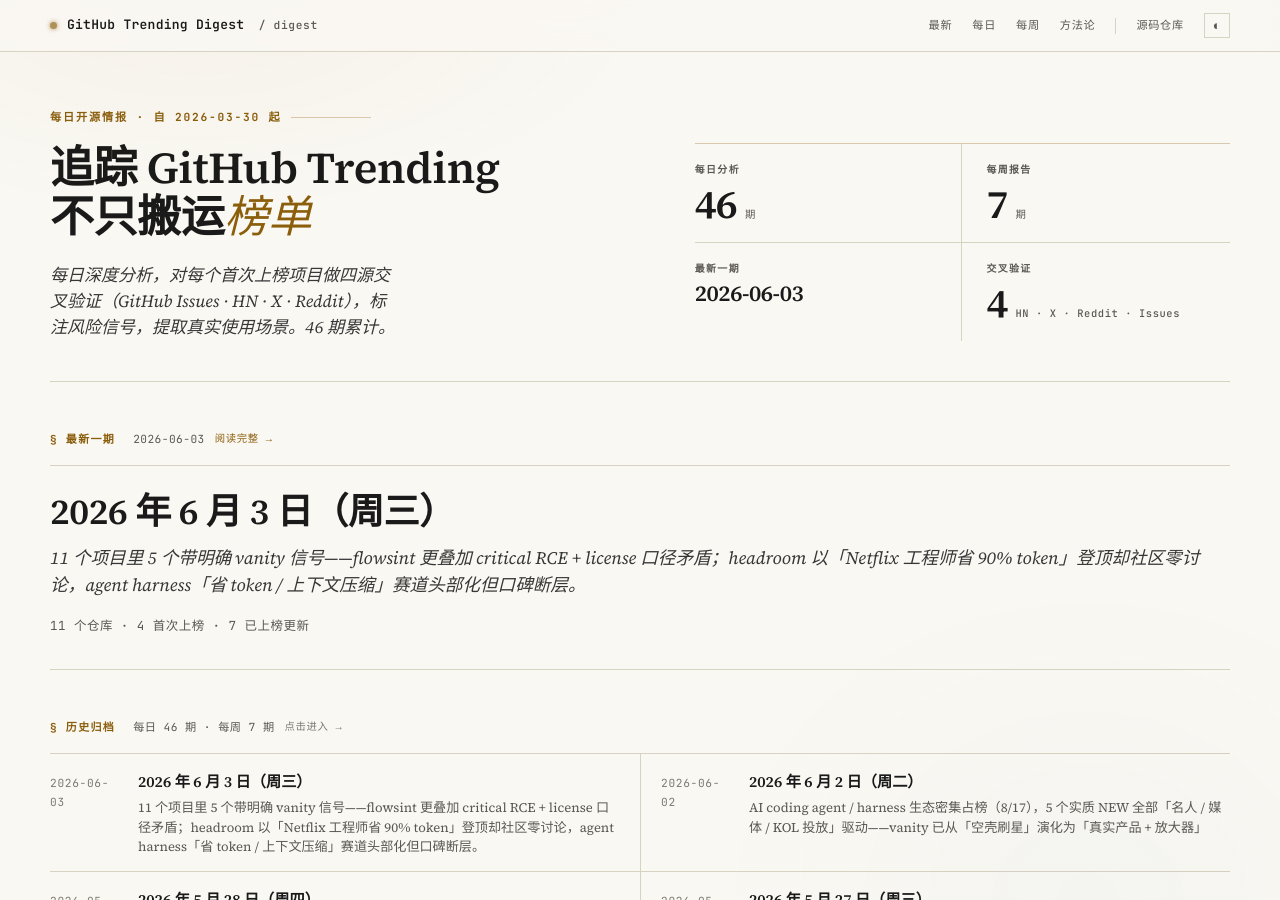
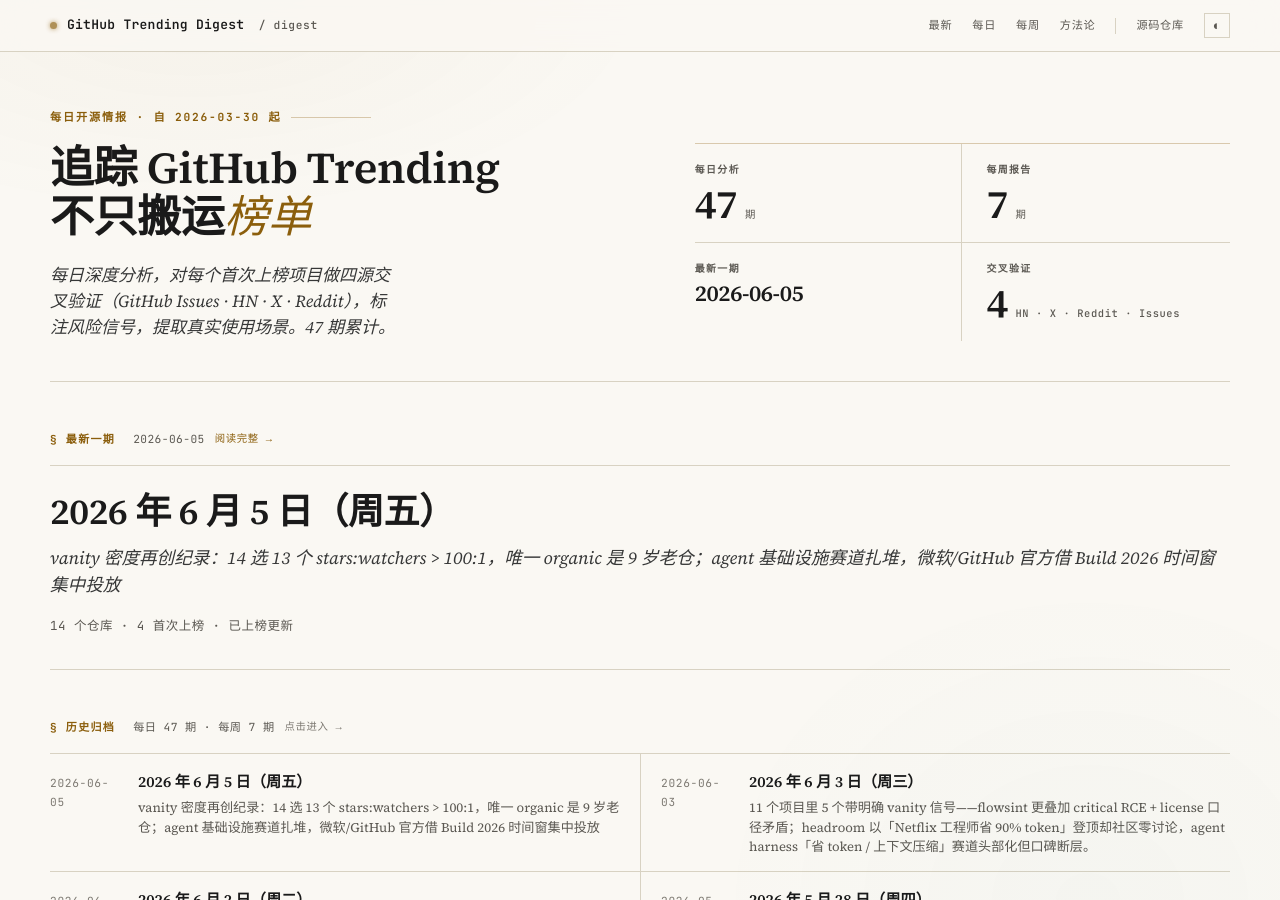
Before and after one commit to maxzyma/github-trending-digest, a Jekyll site: the page built from index.md, in a window 1280 px wide and 900 px high. Built offline with Jekyll 4.4.1, drawn with Linux system fonts in a browser that asks for light colours; part of the change alters nothing that is shown; some of the changed text lies outside the part shown.

Commit message:
daily: 2026-06-05 — vanity 密度创纪录（14 选 13 个 stars:watchers >100:1，唯一 organic 是 9 岁的 coding-interview-university 41:1）
主线三条：
1. vanity 密度本 tracker 新高——14 个里 13 个 >100:1（最极端 last30days-skill 261:1 / hermes-agent 256:1 / headroom 248:1 / open-notebook 201:1 / ECC 198:1），唯一 organic 健康样本是 jwasham/coding-interview-university（41:1）。4 个 NEW grounding 一致发现 HN/Reddit/X 自发讨论稀薄，靠官方/KOL 投放 + 媒体二次稿放大。
2. agent 基础设施赛道扎堆（6 项）：headroom（连续 #1，token 压缩）/ hermes-agent / ECC（harness 性能优化）/ copilot-sdk（官方 agent SDK，6/3 GA）/ last30days-skill / spec-kit。
3. 微软/GitHub 官方借 Build 2026 集中投放：copilot-sdk GA + openclaw-windows-node（微软联合发布，Hanselman 主导）+ spec-kit。

4 NEW（含完整社区 grounding + 风险标签）：NVIDIA/cosmos（世界模型，OpenMDW-1.1 非标准 license + 算力门槛）、lfnovo/open-notebook（NotebookLM 自托管替代，单用户 + 部署门槛）、github/copilot-sdk（强绑 Copilot CLI + premium 配额，刚 GA bug 未解）、openclaw/openclaw-windows-node（安装链脆弱 + god files + 父项目封号/CVE 争议）。
trivy 首入分析按知名老项目从简。4 RE（PaddleOCR/spec-kit/flowsint/last30days-skill）增量更新。
附带 repos/Vibe-Trading（6/04 未竟 run 遗留的已 staged submodule，随 .gitmodules 原子提交）。

Generated with Claude Code

```diff
--- /dev/null
+++ b/daily/2026-06-05-analysis.md
@@ -0,0 +1,221 @@
+---
+layout: daily
+date: 2026-06-05
+title: GitHub Trending 深度分析 — 2026 年 6 月 5 日（周五）
+subtitle: vanity 密度再创纪录：14 选 13 个 stars:watchers > 100:1，唯一 organic 是 9 岁老仓；agent 基础设施赛道扎堆，微软/GitHub 官方借 Build 2026 时间窗集中投放
+total: 14
+new_count: 4
+new_repos:
+  - repo: NVIDIA/cosmos
+    stars: 9037
+    star_delta: 133
+    lang: Jupyter Notebook
+    source_strength: 中
+    risk_tags: ['compliance', 'cost', 'dependency', 'stability']
+  - repo: lfnovo/open-notebook
+    stars: 25094
+    star_delta: 212
+    lang: TypeScript
+    source_strength: 中
+    risk_tags: ['vanity', 'stability']
+  - repo: github/copilot-sdk
+    stars: 8994
+    star_delta: 38
+    lang: Java（多语言）
+    source_strength: 中
+    risk_tags: ['dependency', 'cost', 'stability', 'vendor lock-in']
+  - repo: openclaw/openclaw-windows-node
+    stars: 1344
+    star_delta: 411
+    lang: C#
+    source_strength: 中
+    risk_tags: ['stability', 'bus_factor', 'vanity', 'compliance']
+updated_repos:
+  - repo: chopratejas/headroom
+    change: "="
+    days_listed: null
+  - repo: NousResearch/hermes-agent
+    change: ↑2
+    days_listed: null
+  - repo: affaan-m/ECC
+    change: ↓1
+    days_listed: null
+  - repo: Open-LLM-VTuber/Open-LLM-VTuber
+    change: ↑2
+    days_listed: null
+  - repo: jwasham/coding-interview-university
+    change: ↑2
+    days_listed: null
+---
+
+# GitHub Trending 深度分析 — 2026 年 6 月 5 日（周五）
+
+_vanity 密度再创纪录：14 选 13 个 stars:watchers > 100:1，唯一 organic 是 9 岁老仓；agent 基础设施赛道扎堆，微软/GitHub 官方借 Build 2026 时间窗集中投放_
+
+_项目总数: 14 | 首次上榜: 4（+1 知名老项目首入分析） | 重新上榜: 4 | 已上榜更新: 5 | 数据源: https://github.com/trending_
+
+## 本日主线
+
+**主线一：vanity 密度创新高 — 14 选 13 个 stars:watchers > 100:1，唯一 organic 是 9 岁的 coding-interview-university（41:1）**。今日榜单是本 tracker 观测以来 vanity 信号最密集的一天：除 jwasham/coding-interview-university（349K stars / 8551 watchers ≈ 41:1，2016 年至今的 organic 学习清单）外，其余 13 个全部 stars:watchers > 100:1。最极端五个：mvanhorn/last30days-skill 261:1、NousResearch/hermes-agent 256:1、chopratejas/headroom 248:1、lfnovo/open-notebook 201:1、affaan-m/ECC 198:1。四个 NEW 项目的并行 grounding 高度一致地发现：**HN/Reddit/X 三处自发讨论稀薄，口碑主要靠"官方/KOL 投放 + 媒体二次稿"放大**（open-notebook 全靠 XDA/KDnuggets/The New Stack 列表稿、HN 多次提交全 0 评；copilot-sdk HN 最高 11 分；cosmos Reddit 零讨论）。关注度与社区深度参与的背离，是本榜单当前最稳定的结构性特征——延续 5/28、6/02–6/03 的同款判断。
+
+**主线二：agent 基础设施赛道再次扎堆（6 个项目）**。chopratejas/headroom（连续两日 #1，token 压缩中间件，号称"60–95% 更少 token 同样答案"）、NousResearch/hermes-agent（"会陪你成长的 agent"）、affaan-m/ECC（"agent harness 性能优化系统"：skills/instincts/memory/security/research-first，覆盖 Claude Code/Codex/Cursor）、github/copilot-sdk（把 Copilot Agent 嵌进任意 app 的官方 SDK，6/3 GA）、mvanhorn/last30days-skill（跨平台研究的 AI agent skill）、github/spec-kit（spec-driven 开发工具包）。"给 agent / coding agent 做基础设施和能力包"仍是当前最密集的赛道，且与本榜单近一个月的主线一脉相承。
+
+**主线三：微软 / GitHub 官方借 Build 2026 时间窗集中投放**。同日在榜的 github/copilot-sdk（6/3 GA）、openclaw/openclaw-windows-node（Build 2026 微软联合发布、Scott Hanselman 主导）、github/spec-kit（GitHub 官方）三个平台厂商背书项目，配合 Build 2026 的发布节点，是大厂借官方品牌做开发者 mindshare 的集中样本。它们的共性：GitHub 一手数据强、官方/KOL 推广触达大，但 HN/Reddit 自发讨论几乎为零——"品牌驱动的高关注度"而非"社区自发沉淀"。
+
+---
+
+## 首次上榜（NEW）
+
+### [NVIDIA/cosmos](https://github.com/NVIDIA/cosmos) — NEW ⭐ 9,037（+133）| Jupyter Notebook | 信源：中
+
+**它是什么**: NVIDIA 的"世界模型"开放平台——一套能生成逼真物理场景视频/数据的 AI 模型 + 数据集 + 工具。用大白话说：你想训练一个机器人或自动驾驶系统，但在真实世界采集训练数据又慢又贵又危险，cosmos 让你"凭空生成"大量符合物理规律的场景视频当训练素材。随 GTC Taipei 刚发布 Cosmos 3。
+
+**解决什么问题**: 过去训练 Physical AI（机器人、自动驾驶）必须靠真机跑、真路测，采一条边角案例（比如行人突然冲出）成本极高。cosmos 让团队"不部署真机就能生成训练数据"，把数据采集从物理世界搬到仿真。
+
+**谁在用、怎么用**（从 Issues/HN 提取真实场景）:
+- 机器人开发者落地：#184 询问 egocentric / robot embodiment 的 action channel 与 normalizer 配置；#180 在 DGX Spark 上跑遇 pynvml 报错——都是真实使用产生的技术问题。
+- 第三方采用佐证：Toyota Research 用 cosmos 跑出 3 项 SOTA，FieldAI / Skild AI 用于通用机器人"大脑"的数据生成。
+
+**社区怎么评价**:
+- 👍 正面: NVIDIA 官方账号矩阵 + 第三方 KOL（Tibor Blaho、Andrew Curran）强力推广；有真实企业采用背书。
+- 👎 负面: HN（Cosmos 3 发布帖 149 分 / 28 评）批评集中——(1) 算力门槛高，Nano 需 RTX PRO 6000 工作站 + $3–5 万机器人硬件；(2) demo 质量差（仓库场景人物反应不自然、自动驾驶 demo 闯红灯）质疑训练数据；(3) 援引"Bitter Lesson"批评 two-tower 架构把知识硬编进 agent；(4) 质疑只能生成"已大量存在的 in-domain 数据"，对需要 edge case 的前沿团队价值有限。#183"无法复现 paibench-G 结果"未获回应。
+- 📊 健康度: 9,037 stars / 89 watchers ≈ 102:1（大厂明星仓常态，非刷星）；open issues 仅 5 无积压；contributors 仅 10 人，NVIDIA 内部团队主导、外部贡献极少——"开放权重但封闭开发"。
+
+**风险与争议**:
+- **compliance**: License 为 OpenMDW-1.1（NVIDIA 自定开放模型许可），非标准 OSI，商用条款需审查。
+- **cost**: 算力成本高——Super 64B 需 Hopper/Blackwell，Nano 16B 需工作站级 GPU，edge 版"即将推出"未交付。
+- **dependency**: backbone 用 Qwen3-VL 权重初始化，衍生/合规关系需注意。
+- **stability**: 复现性单点疑虑（#183 未获回应）。
+
+**技术备注**: Jupyter Notebook 为主；模型分 Super 64B / Nano 16B 等档；面向 Omniverse 物理仿真生态。
+
+### [lfnovo/open-notebook](https://github.com/lfnovo/open-notebook) — NEW ⭐ 25,094（+212）| TypeScript | 信源：中
+
+**它是什么**: Google NotebookLM 的开源自托管替代品。你把一堆资料（PDF、视频、音频）上传，它帮你做问答、摘要、甚至生成多人对话式播客；区别是数据全在你自己的服务器上，可以接本地模型（Ollama/LM Studio）离线跑，不必把资料交给 Google。
+
+**解决什么问题**: NotebookLM 好用但数据要上传到 Google、且不可定制。open-notebook 让注重隐私或要私有部署的人，在本地用 Docker 跑一套等价能力，并能在 18+ 个模型 provider 间自由切换。
+
+**谁在用、怎么用**（从 Issues/媒体提取真实场景）:
+- 自托管/隐私优先用户：本地 Docker + SurrealDB，配 Ollama 跑离线 RAG，或接 OpenAI/Anthropic/Groq。
+- 上传 PDF/视频/音频做问答、摘要、多发言人播客生成（#189 求 EasyPanel 部署模板、#257 求重复源检测，均为功能请求）。
+
+**社区怎么评价**:
+- 👍 正面: 多 provider、隐私自托管、REST API、多发言人播客是被反复称道的卖点；维护活跃（v1.9.0 发于 2026-06-02，46 contributors）。
+- 👎 负面: #411"failed to send message"聊天报错（安装类痛点）；独立测评普遍指出自托管部署成本/API 配置门槛高；仍是单用户应用，不支持多用户。
+- 📊 健康度: 25,094 stars / 125 watchers ≈ 200:1（严重失衡）；2,921 forks 占 stars 约 12%（多为 Docker 自部署 clone）；open issues 143 但仅 3 个评论数 >5（最高 #189 仅 12 评）→ 讨论密度极低。
+
+**风险与争议**:
+- **vanity**: stars:watchers 200:1 + HN/Reddit/X 三处皆冷，口碑高度依赖博客/榜单二次稿（XDA/KDnuggets/Medium/The New Stack）→ 媒体放大 > 真实社区沉淀。
+- **stability**: 安装/配置门槛高，聊天报错类 issue 反映部署链脆弱。
+
+**技术备注**: 标 TypeScript（Next.js 前端 1.5M 行 > Python 后端 806K），非纯 Python；后端默认 SurrealDB。
+
+### [github/copilot-sdk](https://github.com/github/copilot-sdk) — NEW ⭐ 8,994（+38）| Java（多语言）| 信源：中
+
+**它是什么**: GitHub 官方出的 SDK，让你把 Copilot 的"agent 能力"嵌进自己的应用和服务里。不用自己从零写一套 agent 循环（上下文管理、工具编排、模型路由、MCP、权限），直接调 SDK 就能在你的 app 里跑一个会用工具、能干活的 AI agent。6/3 刚 GA，MIT 协议，提供 TS/Python/Go/.NET/Rust/Java 多语言。
+
+**解决什么问题**: 自建 agent loop 是重复造轮子且容易出错的活。copilot-sdk 把这套基础设施标准化，开发者只关心业务逻辑，agent 的"骨架"由 GitHub 维护。
+
+**谁在用、怎么用**（从 Issues/X 提取真实场景）:
+- 已有可用产出：github-sre-agent、RepoCheckAI、微软 copilot-sdk-samples 的 PagerDuty/Datadog 集成。
+- KOL 真实 demo：Lena Hall 的 HackerNews agent（5 函数）、reddobowen 的 Flight School（Next.js）、Marko Denic 的 RSS 自动化。
+- 典型场景：incident response bot、CI/CD 失败三联诊断、基础设施校验、部署助手、合规检查、企业内部 agent。
+
+**社区怎么评价**:
+- 👍 正面: 定位解决真痛点（免去自建 agent loop）；官方与高管强推（Amanda Silver、Evan Boyle）。
+- 👎 负面: #558 CLI 持续 `TimeoutError: Timeout after 60s waiting for session.idle`（加超时无效）；#860 MCP server 用裸名配置时 agent 看到零个工具；#41 缺结构化输出；#73 view 工具行号无法关闭。HN 基本无讨论（官方公告帖最高 11 分 1 评）。
+- 📊 健康度: 真实 subscribers 仅 86，stars:subscribers ≈ 105:1，71+ contributors，6/3 刚 GA。
+
+**风险与争议**:
+- **dependency**: 底层强绑 Copilot CLI 进程，Go/Java/Rust 需手动装 CLI。
+- **cost**: premium request 配额计费（虽支持 BYOK 缓解模型层锁定）。
+- **stability**: 刚 GA，核心 bug（超时 #558、MCP 工具不可见 #860）未解。
+- **vendor lock-in**: 强绑 GitHub Copilot 生态；另有非官方同名 copilot-sdk（带"not supported by GitHub"声明），选型须确认官方仓。
+
+**技术备注**: 架构 SDK → JSON-RPC → Copilot CLI（server mode）。
+
+### [openclaw/openclaw-windows-node](https://github.com/openclaw/openclaw-windows-node) — NEW ⭐ 1,344（+411）| C# | 信源：中
+
+**它是什么**: openclaw（一个 CLI agent 编排/调度工具，号称"个人 AI 助手，任意 OS/平台")的 Windows 配套套件——系统托盘 app（WinUI 3）、共享客户端库、Windows Node、PowerToys 命令面板扩展。Build 2026 上与微软联合发布。
+
+**解决什么问题**: 让 Windows 用户用原生方式管理和使用 openclaw——托盘看节点状态、全局热键发消息、PowerToys 面板唤起，而不必全程命令行。
+
+**谁在用、怎么用**（从 Issues/官方文档提取真实场景）:
+- 托盘 app 看节点状态（绿灯=已连接）；"Set up locally"自动在 WSL 内 provision OpenClawGateway；Command Center 诊断连接/配对/channel 健康；Quick Send 全局热键发消息；PowerToys 命令面板扩展唤起。
+
+**社区怎么评价**:
+- 👍 正面: 发布节奏快（v0.6.3 于 6/4 发布，一天内连发 v0.6.2→v0.6.3）、自动更新、Win11 风格 UI（像素龙虾托盘图标）。
+- 👎 负面: #661 preflight-wsl UTF-16 解析 bug 在 v0.6.0 仍存在、#660 被过早关闭；#554（P1）god files（App.xaml.cs 4204 行、ConnectionPage.xaml.cs 2840 行）；#677 OpenClawGateway 安装失败被回滚删除；#682 LM Studio provider 安装向导崩溃；#372 senior-engineer 架构 review 列出 26 个问题。反馈集中于工程质量/安装稳定性。
+- 📊 健康度: 1,344 stars / 10 watchers ≈ 134:1；169 forks；23 contributors 但高度集中——Scott Hanselman（微软，399 提交）+ ranjeshj（121）+ 微软团队主导。**非单人维护，是微软背书团队项目**。
+
+**风险与争议**:
+- **stability**: WSL/Gateway 安装链脆弱（#661/#677/#682 均为安装期崩溃）。
+- **bus_factor**: 23 contributors 但提交高度集中于 Hanselman 一人（399）+ 少数微软团队成员。
+- **vanity**: X 推广含明显 hype（"Built by Microsoft, gets to normies, soo cool"）+ 硬件搭售（GMKtec NucBox）；Reddit 零实质讨论。
+- **compliance**: 父项目 openclaw 本身深陷封号/安全（CVE-2026-33579）/改名争议，合规风险外溢。
+
+**技术备注**: C# / WinUI 3；god files 技术债（#554/#372）。
+
+### [aquasecurity/trivy](https://github.com/aquasecurity/trivy) — NEW（知名老项目）⭐ 35,679（+255）| Go | 信源：中
+
+**它是什么**: Aqua Security 的开源安全扫描器——扫容器镜像、Kubernetes、代码仓库、云环境里的漏洞、错误配置、密钥和 SBOM。CI/CD 流水线里最常用的"安全体检"工具之一。
+
+**说明**: trivy 是成熟、广为人知的 production 级工具（2019 年至今），本 tracker 此前未在 analysis 中收录，故首次登记但按知名老项目从简处理，不做完整 grounding。昨日（6/04）位列 #3，今日降至 #11（↓8）。
+
+**风险与争议**:
+- **vanity**: 35,679 stars / 210 watchers ≈ 170:1，属老牌工具的常态围观比，非刷星信号。
+
+**技术备注**: Go；开源 + 商业版（Aqua 平台）。
+
+---
+
+## 重新上榜（RE，增量更新）
+
+### PaddlePaddle/PaddleOCR — RE（最后观测 2026-04-01）
+
+- **Stars**: 79,921（今日 +141）
+- **更新**: 时隔两个月重回榜单。百度 PaddlePaddle 生态的 OCR 工具包，主打"把 PDF/图片文档转成给 AI 用的结构化数据"，支持 100+ 语言。无重大社区事件，属老仓 organic 回潮。stars/watchers ≈ 147:1。
+
+### github/spec-kit — RE（最后观测 2026-05-15）
+
+- **Stars**: 108,611（今日 +321），已破 10 万里程碑
+- **更新**: GitHub 官方的 spec-driven 开发工具包重回榜单，配合本日"微软/GitHub 官方投放"主线。stars/watchers ≈ 189:1。无单独新版本爆点，更像 Build 2026 时间窗的连带曝光。
+
+### reconurge/flowsint — RE（最后观测 2026-06-03）
+
+- **Stars**: 5,321（今日 +308）
+- **更新**: 仅隔一天回榜（6/03 上榜，6/04 掉出，6/05 回归）。面向网络安全分析师/调查员的可视化图谱调查平台。短周期回榜更像榜单波动而非新事件。stars/watchers ≈ 124:1。
+
+### mvanhorn/last30days-skill — RE（最后观测 2026-03-30）
+
+- **Stars**: 27,622（今日 +199）
+- **更新**: 时隔两个多月回榜。一个 AI agent skill，跨 Reddit/X/YouTube/HN/Polymarket 和 web 研究任意话题再综合成有依据的摘要。stars/watchers ≈ 261:1（今日榜单最高 vanity 比），呼应"skill 包"meta 与本日 vanity 主线。
+
+---
+
+## 已上榜更新（增量）
+
+### chopratejas/headroom — =（连续 #1 第 2 天）
+
+- **Stars**: 12,636（今日 +3,142，较 6/04 的 9,891 累计 +2,745）
+- **更新**: 连续两日榜首，单日新增最高。token 压缩中间件（压工具输出/日志/文件/RAG chunk，号称 60–95% 更少 token），呼应 agent 基础设施主线。stars/watchers ≈ 248:1，open issues 163，需警惕"热度跑在工程成熟度前面"。
+
+### NousResearch/hermes-agent — ↑2
+
+- **Stars**: 181,085（今日 +1,913，较 6/04 累计 +1,858）
+- **更新**: 从 #4 升至 #2。NousResearch 的 agent 项目。stars/watchers ≈ 256:1，**open issues 高达 17,775**（fork 31,071，约 stars 的 1/6）——超大体量但 issue 积压惊人，维护负载值得关注。
+
+### affaan-m/ECC — ↓1
+
+- **Stars**: 207,306（今日 +1,750，较 6/04 累计 +1,483）
+- **更新**: 从 #2 微降至 #3。延续 5/26 以来的 vanity 极端样本（创建于 2026-01-18，不到 5 个月 20 万 stars，HN/Reddit 长期近零）。今日定位描述明确为"agent harness 性能优化系统"（skills/instincts/memory/security），覆盖 Claude Code/Codex/Cursor，呼应 agent 基础设施主线。stars/watchers ≈ 198:1。
+
+### Open-LLM-VTuber/Open-LLM-VTuber — ↑2
+
+- **Stars**: 9,635（今日 +581，较 6/04 累计 +644）
+- **更新**: 从 #10 升至 #8。免手操作的语音交互 + Live2D 虚拟形象、可本地跨平台跑的 LLM 对话前端。stars/watchers ≈ 113:1，连续上榜。
+
+### jwasham/coding-interview-university — ↑2
+
+- **Stars**: 349,754（今日 +632，较 6/04 累计 +700）
+- **更新**: 从 #11 升至 #9。**今日唯一的 organic 健康样本**：349,754 stars / 8,551 watchers ≈ 41:1（2016 年至今的计算机科学自学清单），与榜单其余 13 个 >100:1 的项目形成鲜明对照——长期沉淀的真实学习者社区 vs 短期投放/媒体放大的高 star。
--- /dev/null
+++ b/daily/2026-06-05.md
@@ -0,0 +1,22 @@
+# GitHub Trending 每日榜单 — 2026 年 6 月 5 日（周五）
+
+| # | 项目 | Stars | 今日 | 排名变化 |
+|---|------|-------|------|---------|
+| 1 | [chopratejas/headroom](https://github.com/chopratejas/headroom) | 12,636 | +3,142 | = |
+| 2 | [NousResearch/hermes-agent](https://github.com/NousResearch/hermes-agent) | 181,085 | +1,913 | ↑2 |
+| 3 | [affaan-m/ECC](https://github.com/affaan-m/ECC) | 207,306 | +1,750 | ↓1 |
+| 4 | [PaddlePaddle/PaddleOCR](https://github.com/PaddlePaddle/PaddleOCR) | 79,921 | +141 | RE |
+| 5 | [github/spec-kit](https://github.com/github/spec-kit) | 108,611 | +321 | RE |
+| 6 | [NVIDIA/cosmos](https://github.com/NVIDIA/cosmos) | 9,037 | +133 | NEW |
+| 7 | [lfnovo/open-notebook](https://github.com/lfnovo/open-notebook) | 25,094 | +212 | NEW |
+| 8 | [Open-LLM-VTuber/Open-LLM-VTuber](https://github.com/Open-LLM-VTuber/Open-LLM-VTuber) | 9,635 | +581 | ↑2 |
+| 9 | [jwasham/coding-interview-university](https://github.com/jwasham/coding-interview-university) | 349,754 | +632 | ↑2 |
+| 10 | [github/copilot-sdk](https://github.com/github/copilot-sdk) | 8,994 | +38 | NEW |
+| 11 | [aquasecurity/trivy](https://github.com/aquasecurity/trivy) | 35,679 | +255 | ↓8 |
+| 12 | [openclaw/openclaw-windows-node](https://github.com/openclaw/openclaw-windows-node) | 1,344 | +411 | NEW |
+| 13 | [reconurge/flowsint](https://github.com/reconurge/flowsint) | 5,321 | +308 | RE |
+| 14 | [mvanhorn/last30days-skill](https://github.com/mvanhorn/last30days-skill) | 27,622 | +199 | RE |
+
+> 数据源：<https://github.com/trending> · 抓取于 2026-06-05
+> 排名变化标记：NEW 首次上榜 · RE 重新上榜 · `=` 不变 · `↑N/↓N` 升降
+> 说明：排名变化以 2026-06-04 榜单为基准手工核定（抓取脚本 change 字段持续失效，全标 NEW）。RE = PaddleOCR（最后观测 4/01）、spec-kit（最后观测 5/15）、flowsint（最后观测 6/03）、last30days-skill（最后观测 3/30）。NEW（首次上本 tracker）= NVIDIA/cosmos、lfnovo/open-notebook、github/copilot-sdk、openclaw/openclaw-windows-node。trivy 昨日 #3 → 今日 #11（↓8），属持续上榜非 NEW。
--- a/index.md
+++ b/index.md
@@ -22,6 +22,7 @@ title: GitHub Trending Digest
 
 ## Daily Analysis
 
+- [2026-06-05](daily/2026-06-05-analysis) — vanity 密度创纪录（14 选 13 个 >100:1，唯一 organic 是 9 岁的 coding-interview-university 41:1）；agent 基础设施赛道扎堆（6 项）；微软/GitHub 官方借 Build 2026 集中投放（copilot-sdk GA + openclaw-windows-node + spec-kit）
 - [2026-06-03](daily/2026-06-03-analysis) — vanity 密度创高（11 选 5）；flowsint critical RCE + license 口径矛盾；headroom 以「Netflix 省 90% token」登顶却社区零讨论，agent harness 省 token 赛道头部化但口碑断层
 - [2026-06-02](daily/2026-06-02-analysis) — AI coding agent / harness 生态密集占榜（8/17），5 个实质 NEW 全部「名人 / 媒体 / KOL 投放」驱动——vanity 已从「空壳刷星」演化为「真实产品 + 放大器」
 - [2026-05-28](daily/2026-05-28-analysis) — harness 子赛道双极端样本同框（superpowers RE vs claude-code-harness NEW）；heretic 让 LLM 去审查/abliteration 以 HN 745 分登榜；iii=Motia 改名 closed-core 收割
```
Also changed, not shown: .gitmodules.
